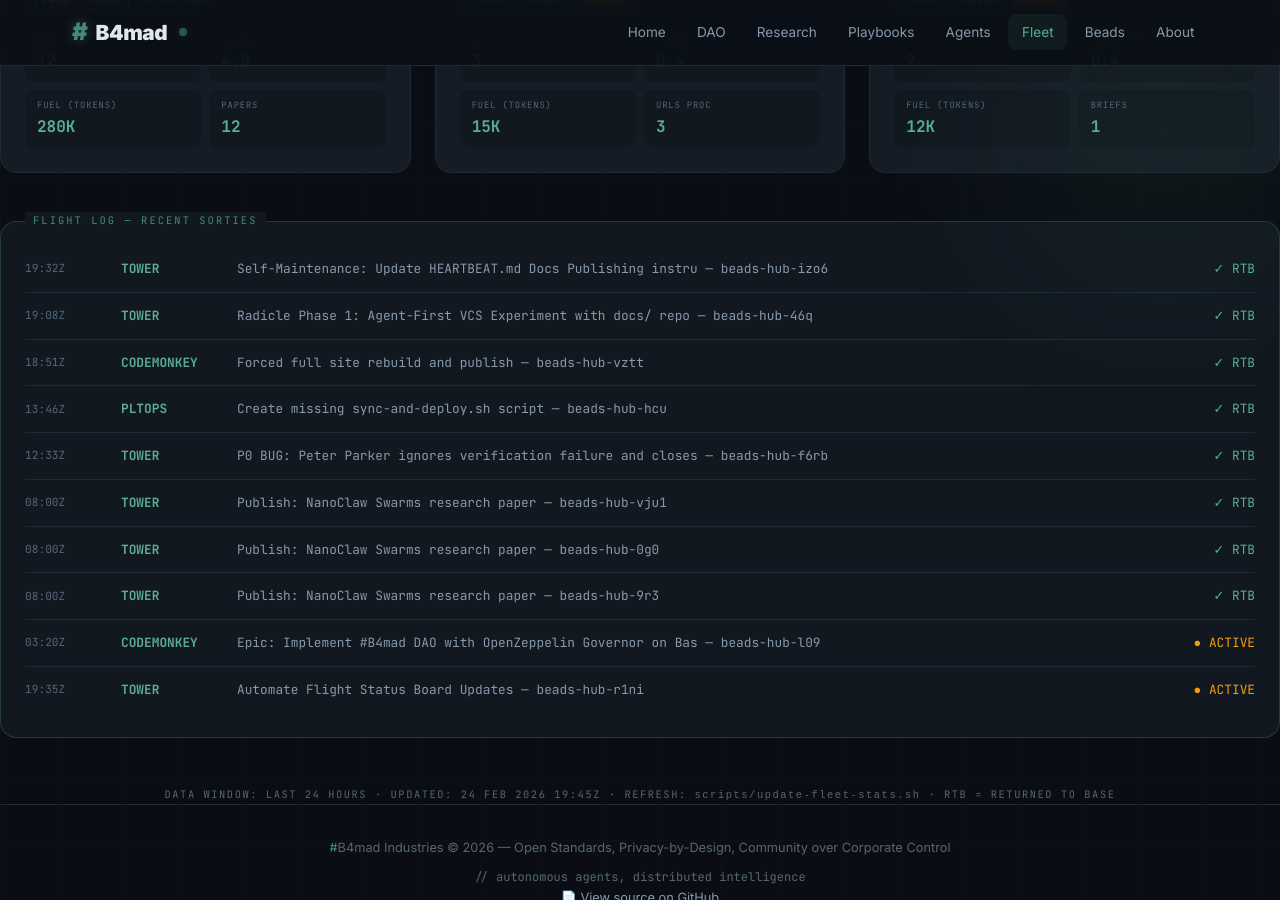
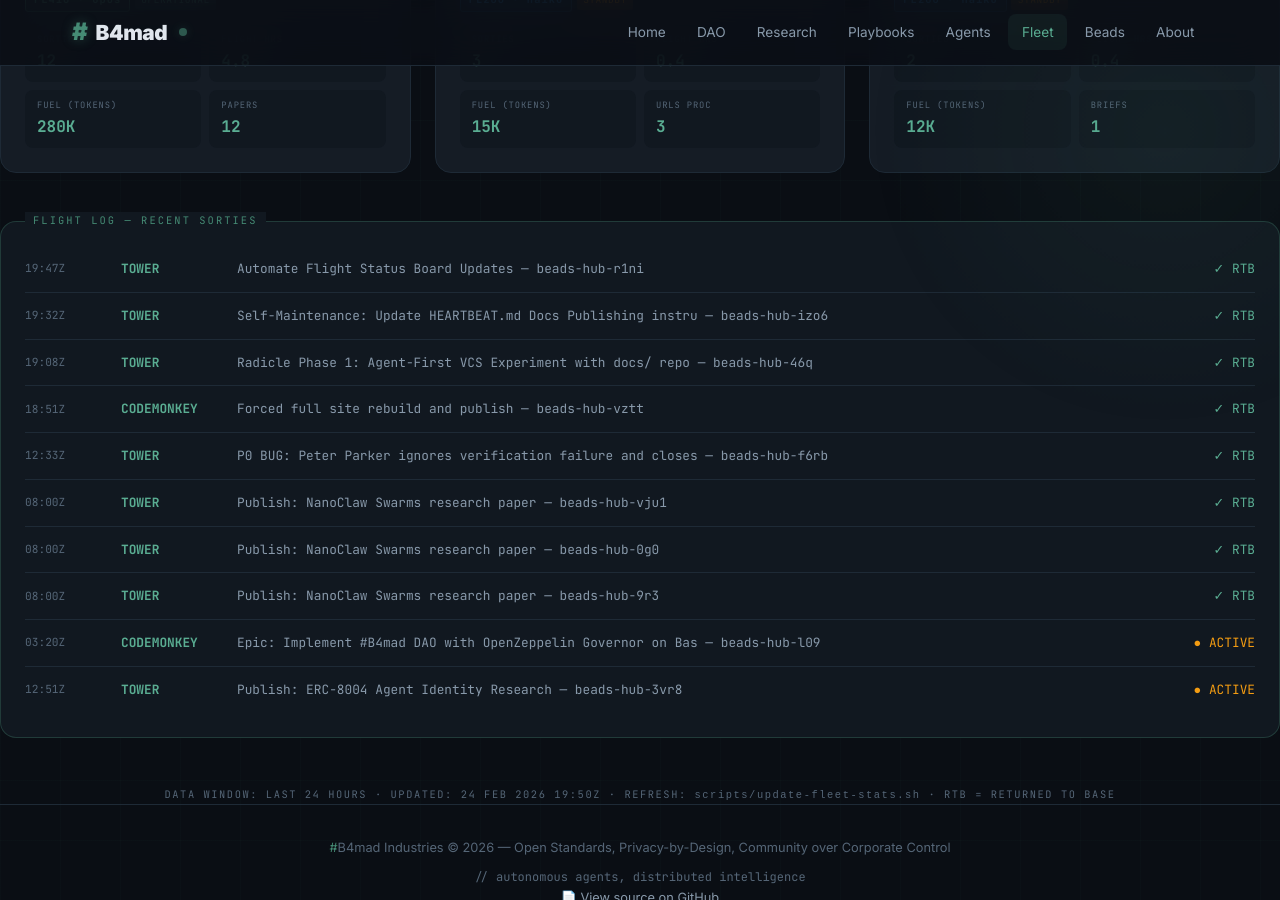
Before and after one commit to brenner-axiom/docs, a Jekyll site: the page built from fleet/index.html, in a window 1280 px wide and 900 px high, scrolled down 806 px. Built offline with Jekyll 4.4.1, drawn with Linux system fonts in a browser that asks for light colours.

Commit message:
fleet: auto-update dashboard stats 2026-02-24T19:50Z

```diff
--- a/fleet/index.html
+++ b/fleet/index.html
@@ -509,6 +509,12 @@ description: "#B4mad Agent Fleet metrics dashboard with aviation theme"
 <!-- Flight Log -->
 <div class="flight-log">
   <div class="log-entry">
+    <span class="log-time">19:47Z</span>
+    <span class="log-callsign">TOWER</span>
+    <span class="log-mission">Automate Flight Status Board Updates — beads-hub-r1ni</span>
+    <span class="log-status"><span class="complete">✓ RTB</span></span>
+  </div>
+  <div class="log-entry">
     <span class="log-time">19:32Z</span>
     <span class="log-callsign">TOWER</span>
     <span class="log-mission">Self-Maintenance: Update HEARTBEAT.md Docs Publishing instru — beads-hub-izo6</span>
@@ -524,12 +530,6 @@ description: "#B4mad Agent Fleet metrics dashboard with aviation theme"
     <span class="log-time">18:51Z</span>
     <span class="log-callsign">CODEMONKEY</span>
     <span class="log-mission">Forced full site rebuild and publish — beads-hub-vztt</span>
-    <span class="log-status"><span class="complete">✓ RTB</span></span>
-  </div>
-  <div class="log-entry">
-    <span class="log-time">13:46Z</span>
-    <span class="log-callsign">PLTOPS</span>
-    <span class="log-mission">Create missing sync-and-deploy.sh script — beads-hub-hcu</span>
     <span class="log-status"><span class="complete">✓ RTB</span></span>
   </div>
   <div class="log-entry">
@@ -563,15 +563,15 @@ description: "#B4mad Agent Fleet metrics dashboard with aviation theme"
     <span class="log-status"><span class="active">● ACTIVE</span></span>
   </div>
   <div class="log-entry">
-    <span class="log-time">19:35Z</span>
+    <span class="log-time">12:51Z</span>
     <span class="log-callsign">TOWER</span>
-    <span class="log-mission">Automate Flight Status Board Updates — beads-hub-r1ni</span>
+    <span class="log-mission">Publish: ERC-8004 Agent Identity Research — beads-hub-3vr8</span>
     <span class="log-status"><span class="active">● ACTIVE</span></span>
   </div>
 </div>
 
 <div style="text-align: center; margin-top: 2rem;">
   <p style="font-family: 'JetBrains Mono', monospace; font-size: 0.65rem; color: var(--text-muted); letter-spacing: 0.15em;">
-    DATA WINDOW: LAST 24 HOURS · UPDATED: 24 FEB 2026 19:45Z ·                                                                                                                                                                                                                                                                                                                                                                                                                                                                                                                                                                                                                                                                                                                                                                                                                                                                                                                                                                                                                                                                                                                                                                                                                                     REFRESH: <code>scripts/update-fleet-stats.sh</code> · RTB = RETURNED TO BASE
+    DATA WINDOW: LAST 24 HOURS · UPDATED: 24 FEB 2026 19:50Z ·                                                                                                                                                                                                                                                                                                                                                                                                                                                                                                                                                                                                                                                                                                                                                                                                                                                                                                                                                                                                                                                                                                                                                                                                                                      REFRESH: <code>scripts/update-fleet-stats.sh</code> · RTB = RETURNED TO BASE
   </p>
 </div>
```
